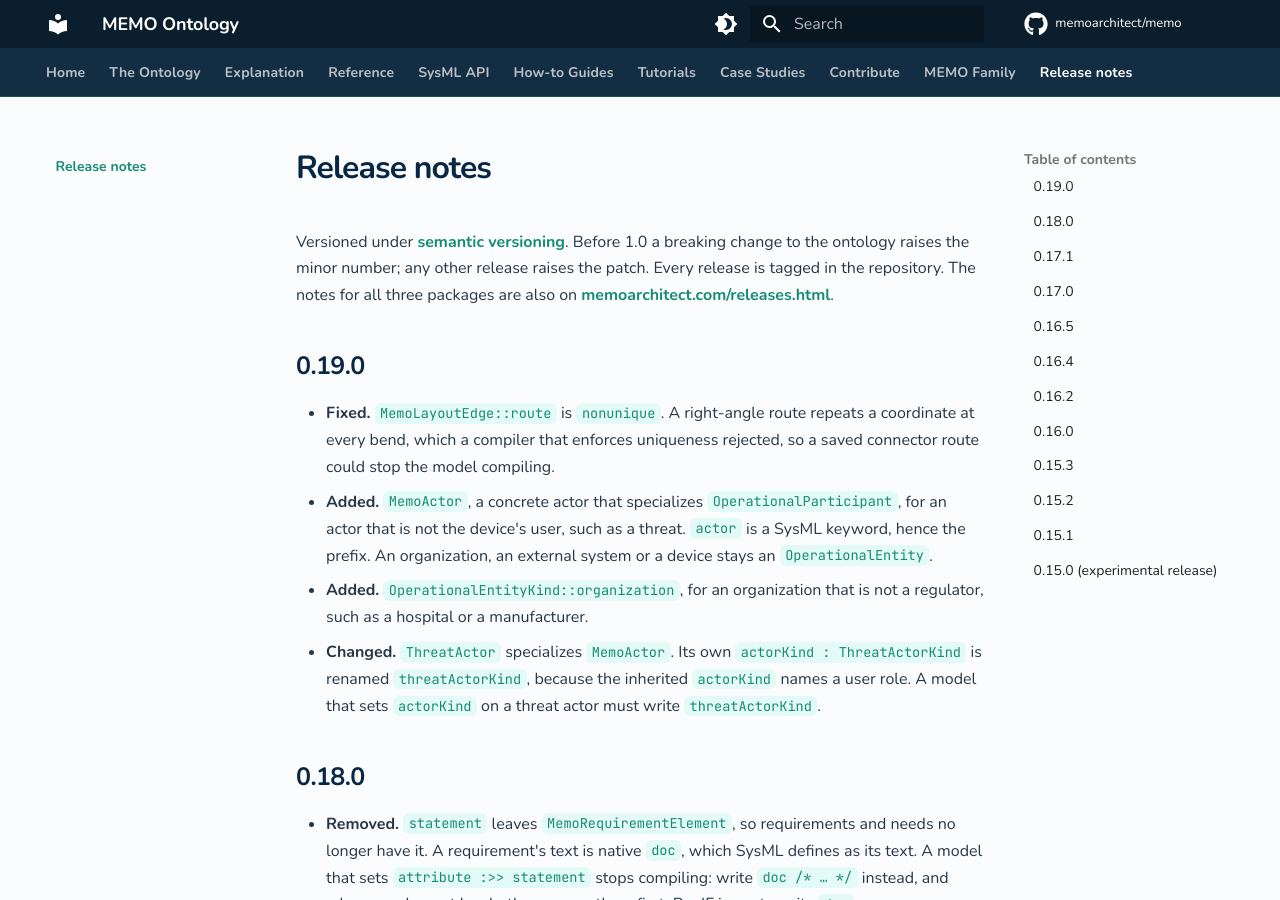
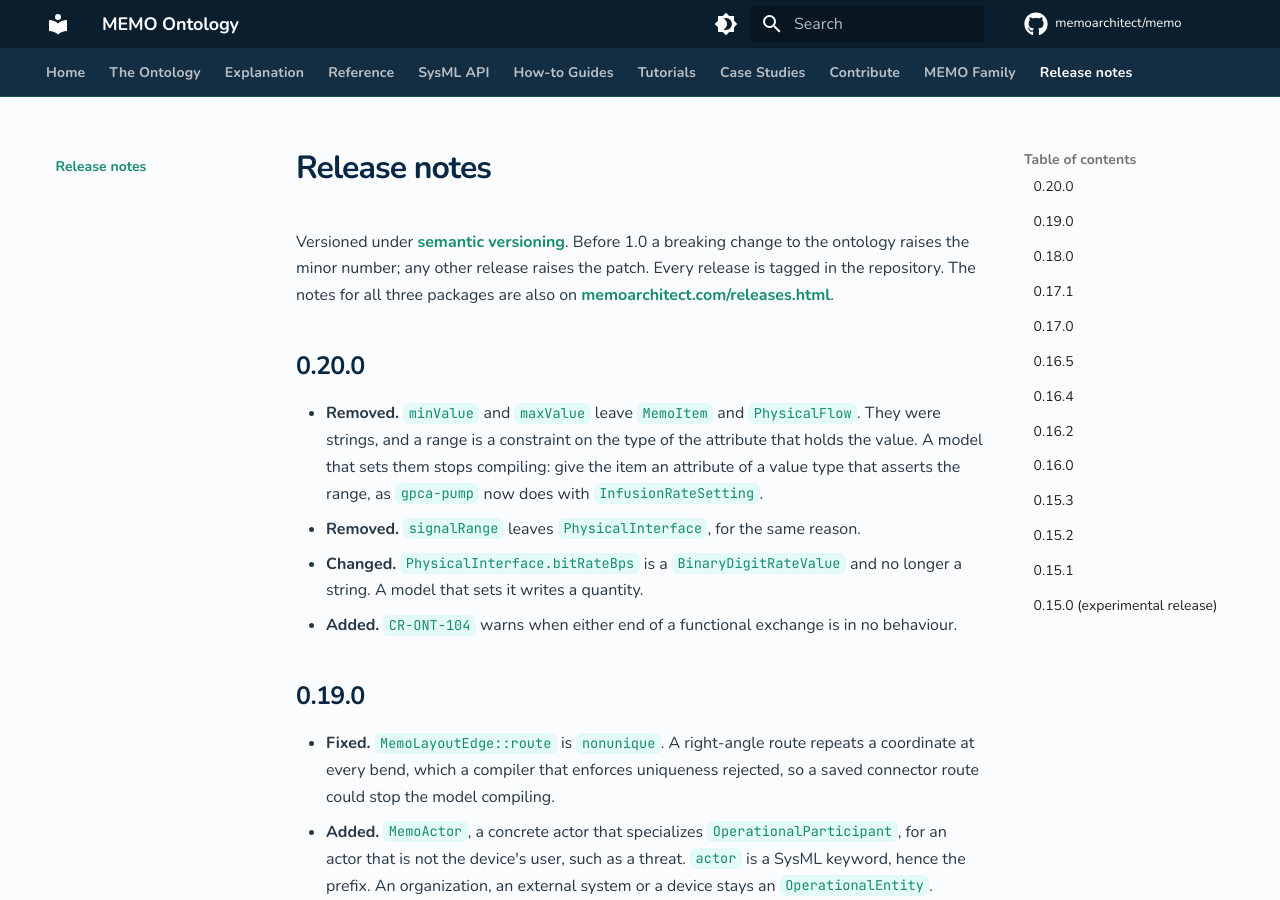
Before and after one commit to memoarchitect/memo, an MkDocs documentation site: the page built from docs/release-notes.md, in a window 1280 px wide and 900 px high. Built offline with MkDocs 1.6.1 and Material for MkDocs 9.7.7, drawn with Linux system fonts in a browser that asks for light colours; comment, search, counter and statistics services are not loaded.

Commit message:
release: 0.20.0
Co-Authored-By: Claude Opus 5.5 <noreply@anthropic.com>

```diff
--- a/docs/release-notes.md
+++ b/docs/release-notes.md
@@ -1,6 +1,13 @@
 # Release notes
 
 Versioned under [semantic versioning](https://semver.org/). Before 1.0 a breaking change to the ontology raises the minor number; any other release raises the patch. Every release is tagged in the repository. The notes for all three packages are also on [memoarchitect.com/releases.html](https://memoarchitect.com/releases.html).
+
+## 0.20.0
+
+- **Removed.** `minValue` and `maxValue` leave `MemoItem` and `PhysicalFlow`. They were strings, and a range is a constraint on the type of the attribute that holds the value. A model that sets them stops compiling: give the item an attribute of a value type that asserts the range, as `gpca-pump` now does with `InfusionRateSetting`.
+- **Removed.** `signalRange` leaves `PhysicalInterface`, for the same reason.
+- **Changed.** `PhysicalInterface.bitRateBps` is a `BinaryDigitRateValue` and no longer a string. A model that sets it writes a quantity.
+- **Added.** `CR-ONT-104` warns when either end of a functional exchange is in no behaviour.
 
 ## 0.19.0
 
--- a/package.json
+++ b/package.json
@@ -1,6 +1,6 @@
 {
   "name": "@memoarchitect/ontology",
-  "version": "0.19.0",
+  "version": "0.20.0",
   "packageManager": "pnpm@9.15.0",
   "description": "MEMO — Medical Engineering Modelling Ontology. Pure SysML v2 medical-device ontology with native constraints, portable to any conformant SysML v2 tool (SysIDE, SysON, sysand).",
   "scripts": {
--- a/pyproject.toml
+++ b/pyproject.toml
@@ -1,6 +1,6 @@
 [project]
 name = "memo-ontology-docs"
-version = "0.19.0"
+version = "0.20.0"
 description = "Documentation for the MEMO ontology"
 requires-python = ">=3.10"
 dependencies = [
```
Also changed, not shown: README.md (+1 -1 lines), docs/sysml-api/methodology/profiles/memo_profiles.md (+2 -2 lines), 13 other files.
